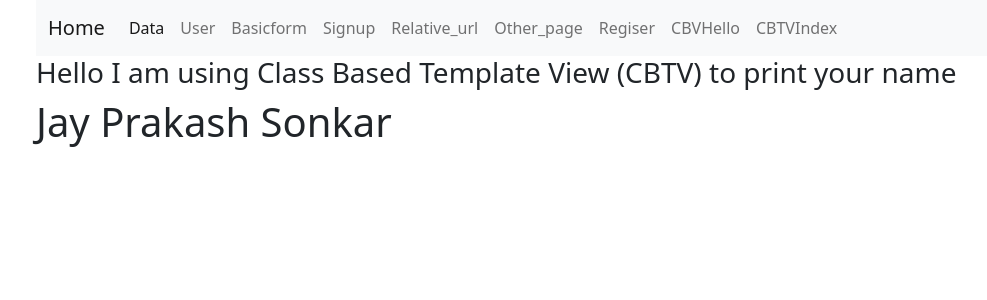
After one commit to iamjpsonkar/Django_learnings, a Django app: page /first_app/cbtvindex/ in a window 1280 px wide. The commit adds this page. Shown: the top 300 px of the page, without its empty margins (46-1033 px from the left). Run offline with Django 4.2, Linux system fonts and the light colour scheme.

Commit message:
Class Based Template Views CBTV and context passing

```diff
--- a/first_app/urls.py
+++ b/first_app/urls.py
@@ -29,4 +29,5 @@ urlpatterns = [
     path('other_page/',views.other_page,name="other_page"),
     path('register/',views.register,name="register"),
     path('cbvhello/',views.CBVHello.as_view(),name="cbvhello"),
+    path('cbtvindex/',views.CBTVIndex.as_view(),name="cbtvindex"),
 ]
--- a/first_app/views.py
+++ b/first_app/views.py
@@ -6,10 +6,19 @@ from first_app.forms import NewUserForm, UserForm, UserProfileInfoForm
 
 from django.views.generic import View
 from django.http import HttpResponse
+from django.views.generic import TemplateView
 
 class CBVHello(View):
     def get(self,request):
         return HttpResponse("Hello using Class Based View CBV")
+
+class CBTVIndex(TemplateView):
+    template_name='first_app/Tindex.html'
+
+    def get_context_data(self,**kwargs):
+        context=super().get_context_data(**kwargs)
+        context['yourname']='Jay Prakash Sonkar'
+        return context
 
 
 
--- /dev/null
+++ b/templates/first_app/Tindex.html
@@ -0,0 +1,8 @@
+<!DOCTYPE html>
+{% extends 'first_app/base_template.html' %}
+{% load static %}
+{% load my_extras %}
+    {% block body_block %}
+        <h3>Hello I am using Class Based Template View (CBTV) to print your name</h3>
+        <h1>{{ yourname }}</h1>
+    {% endblock %}
--- a/templates/first_app/base_template.html
+++ b/templates/first_app/base_template.html
@@ -43,6 +43,9 @@
                       <li class="nav-item">
                         <a class="nav-link" href="{% url 'first_app:cbvhello' %}">CBVHello</a>
                       </li>
+                      <li class="nav-item">
+                        <a class="nav-link" href="{% url 'first_app:cbtvindex' %}">CBTVIndex</a>
+                      </li>
                     </ul>
                   </div>
                 </div>
```
